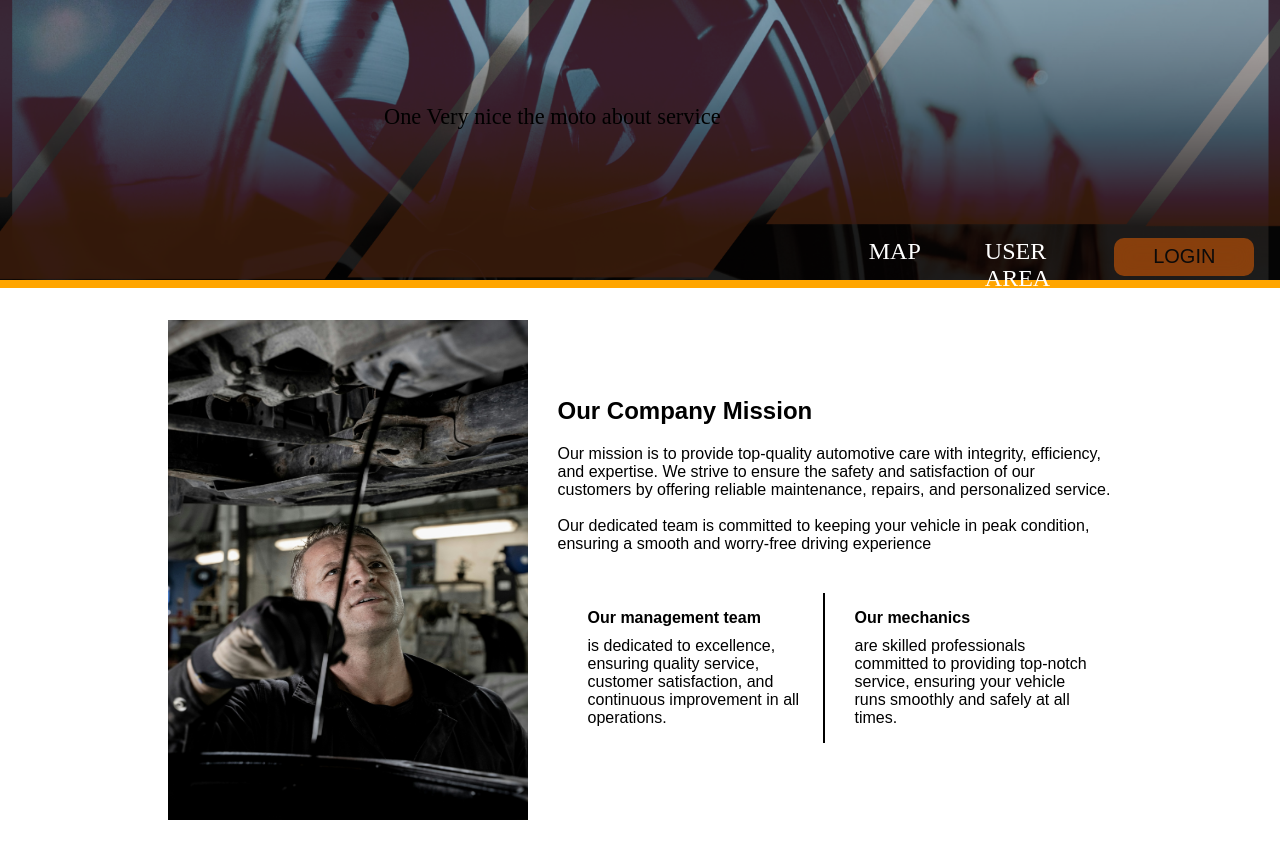
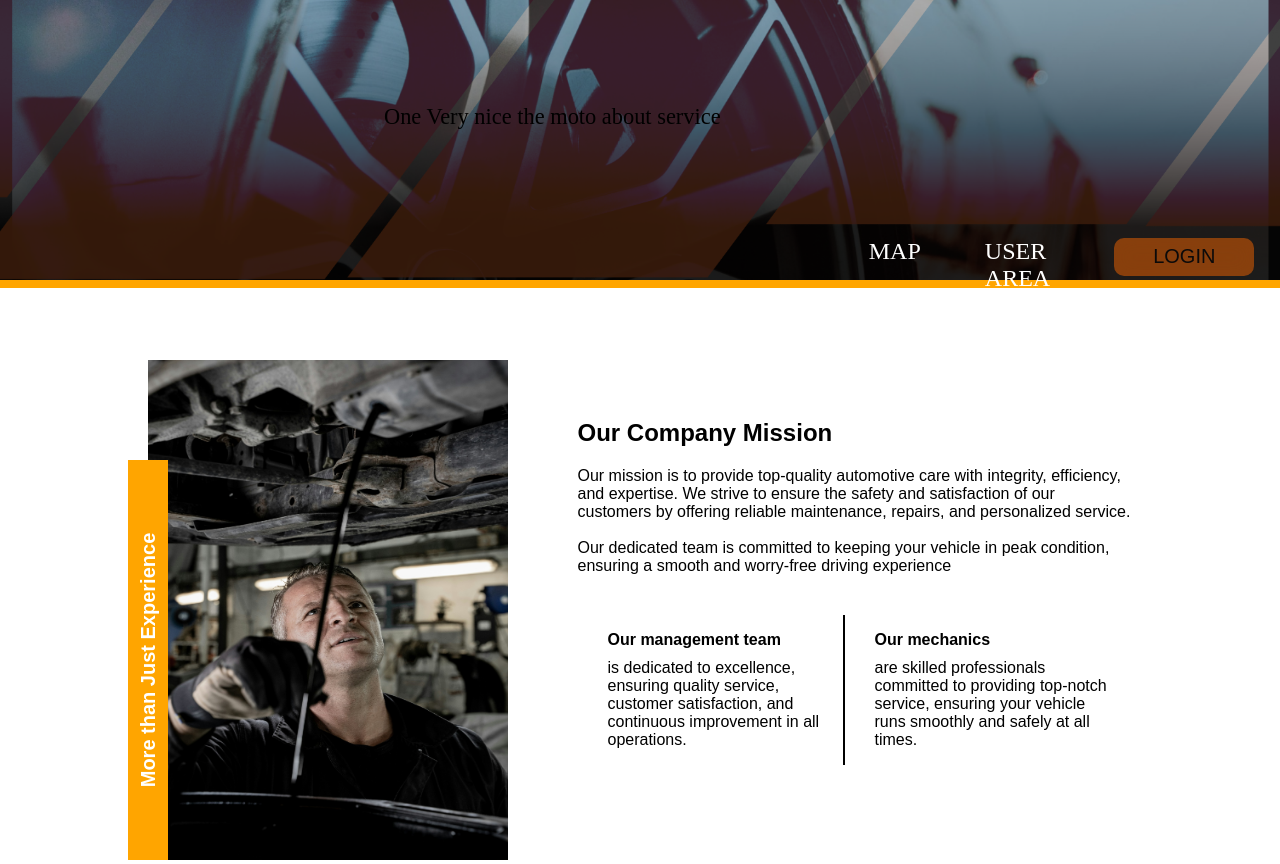
Before and after one commit to FastFix2024/FastFixFront, a React (Vite) app: page / in a window 1280 px wide. Before the commit the page ends 820 px from the top, so only its background shows below. Built offline with nearby package versions, Linux system fonts and the light colour scheme.

Commit message:
доделала заголовок картинки

```diff
--- a/src/components/InfoBlock/InfoBlock.tsx
+++ b/src/components/InfoBlock/InfoBlock.tsx
@@ -11,16 +11,21 @@ import {
   MiniInfo,
   Border,
   MiniInfoWrapper,
+  ImgTitleBlock,
+  ImgTitle,
 } from "./styles";
 
 const InfoBlock = () => {
   return (
     <InfoAndImgWrapper>
-      <InfoImgStyle src={InfoImg} />
+      <div>
+        <ImgTitleBlock>
+        <ImgTitle>More than Just Experience</ImgTitle>
+        </ImgTitleBlock>
+        <InfoImgStyle src={InfoImg} />
+      </div>
       <InfoWrapper>
-
         <MissionText>
-
           <MissionTitle>Our Company Mission</MissionTitle>
           <MissionInfo>
             Our mission is to provide top-quality automotive care with integrity, efficiency, and expertise. We strive to ensure the safety and
@@ -29,35 +34,26 @@ const InfoBlock = () => {
             <br />
             Our dedicated team is committed to keeping your vehicle in peak condition, ensuring a smooth and worry-free driving experience
           </MissionInfo>
-
         </MissionText>
 
         <MiniInfoWrapper>
-
           <MiniInfoTextBlock>
-
             <MiniInfoTitel>Our management team</MiniInfoTitel>
             <MiniInfo>
               is dedicated to excellence, ensuring quality service, customer satisfaction, and continuous improvement in all operations.
             </MiniInfo>
-
           </MiniInfoTextBlock>
 
           <Border />
 
           <MiniInfoTextBlock>
-
             <MiniInfoTitel>Our mechanics</MiniInfoTitel>
             <MiniInfo>
               are skilled professionals committed to providing top-notch service, ensuring your vehicle runs smoothly and safely at all times.
             </MiniInfo>
-
           </MiniInfoTextBlock>
-
         </MiniInfoWrapper>
-
       </InfoWrapper>
-
     </InfoAndImgWrapper>
   );
 };
--- a/src/components/InfoBlock/styles.ts
+++ b/src/components/InfoBlock/styles.ts
@@ -18,6 +18,25 @@ export const InfoWrapper = styled.div`
 export const InfoImgStyle = styled.img`
   width: 360px;
   height: 500px;
+`;
+
+export const ImgTitleBlock = styled.div`
+background-color: orange;
+transform: rotate(270deg);
+display: flex;
+justify-content: center;
+align-items: center;
+height: 40px;
+width: 400px;
+position: relative;
+right: 200px;
+top: 320px;
+`;
+
+export const ImgTitle = styled.p`
+    font-size: 20px;
+    color: white;
+    font-weight: 700;
 `;
 
 export const MissionText = styled.div`
```
